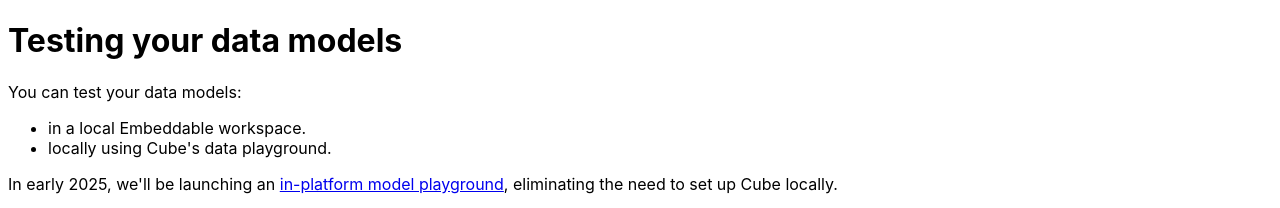
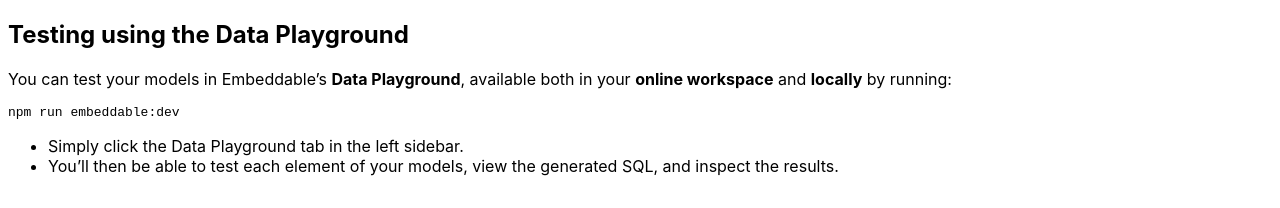
Before and after one commit to embeddable-hq/handbook, a Next.js app: page /data-modeling/testing-models in a window 1280 px wide. Shown: the top 208 px of the page. Built offline with nearby package versions, Linux system fonts and the light colour scheme.

Commit message:
Update testing-models.mdx

```diff
--- a/pages/data-modeling/testing-models.mdx
+++ b/pages/data-modeling/testing-models.mdx
@@ -1,13 +1,5 @@
 import { Callout, Steps } from 'nextra/components'
 import VideoComponent from '/components/Video'
-
-# Testing your data models
-
-You can test your data models:
-- in a local Embeddable workspace.
-- locally using Cube's data playground.
-
-In early 2025, we'll be launching an [in-platform model playground](/data-modeling/testing-models#upcoming-in-platform-model-playground), eliminating the need to set up Cube locally.
 
 ## Testing using the Data Playground
 
```
